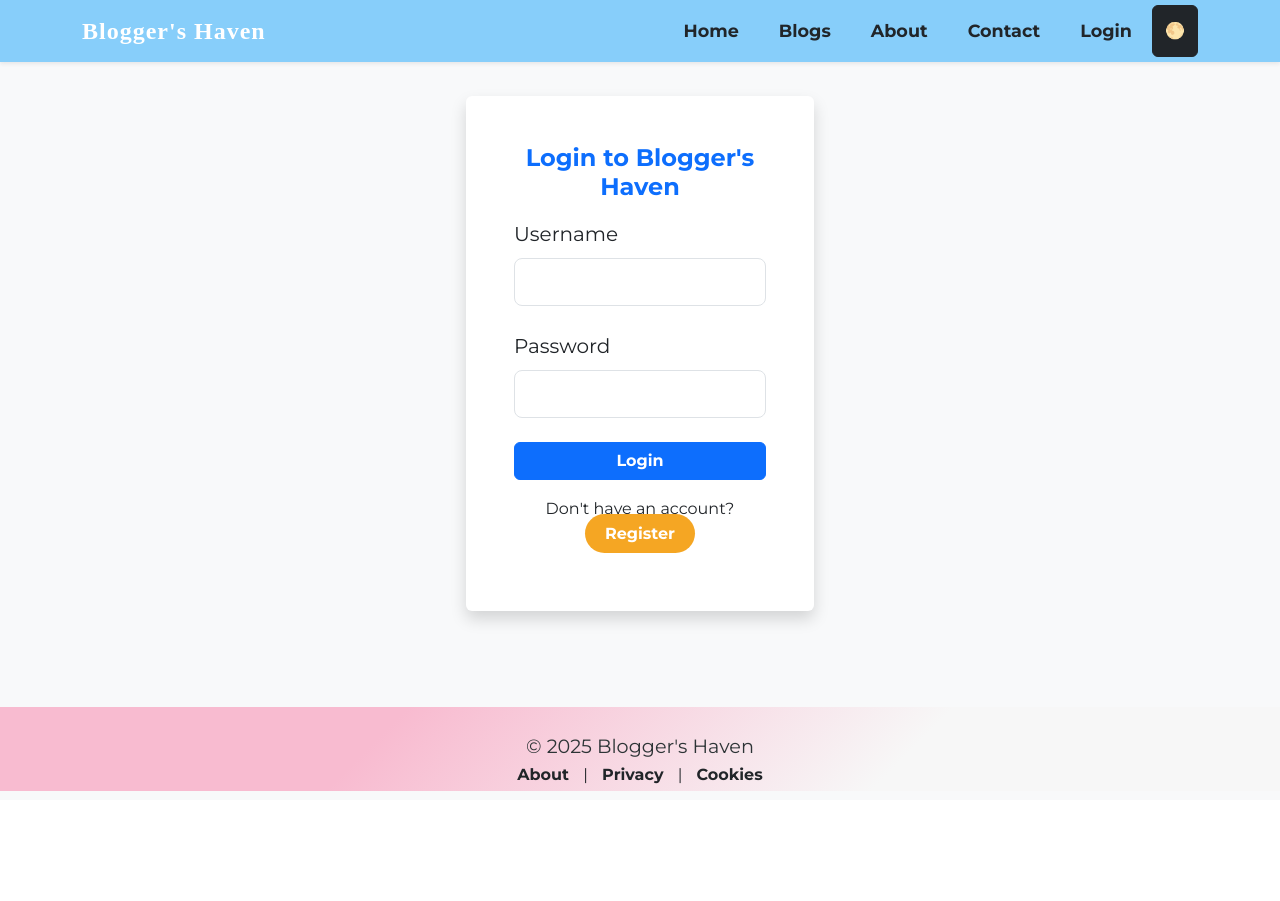
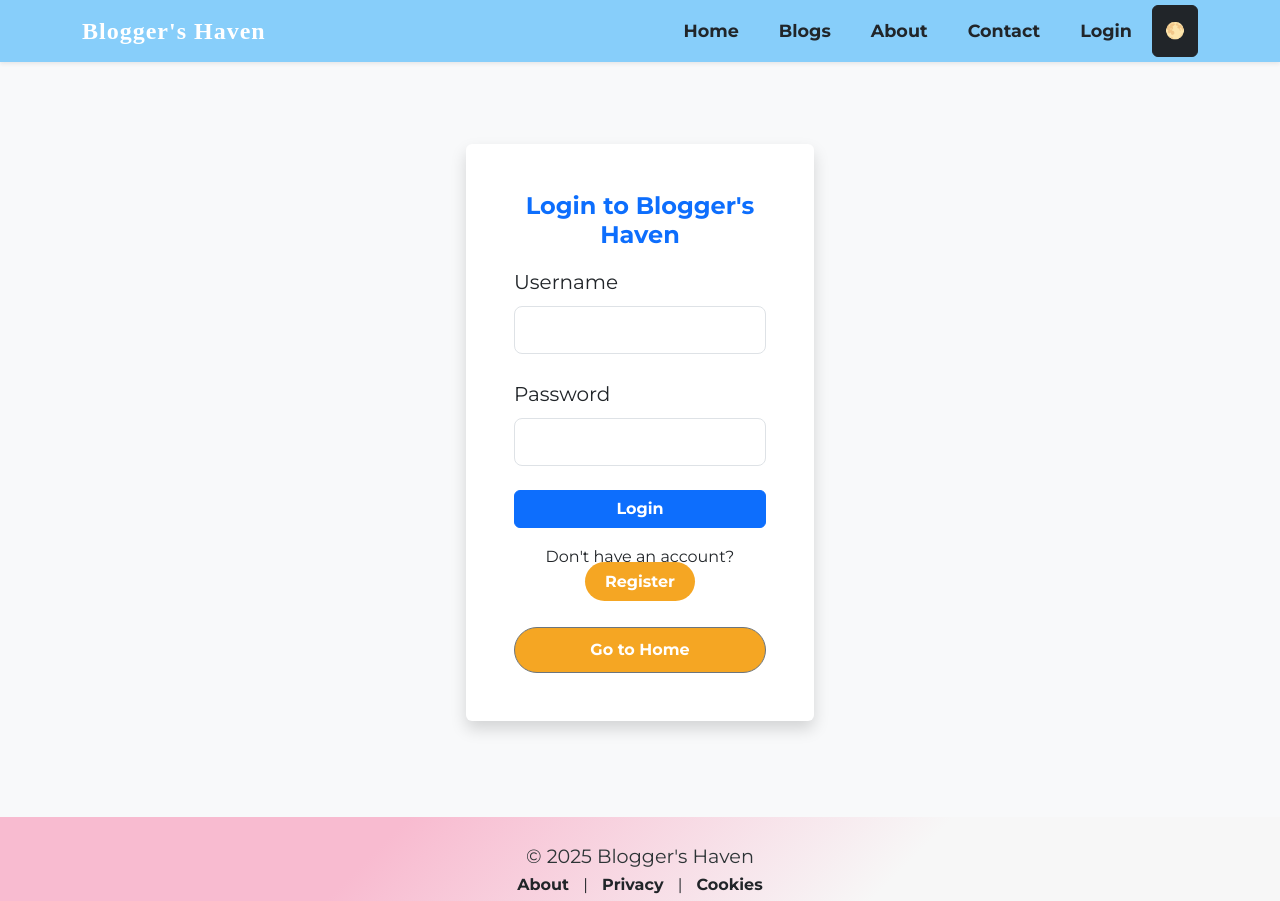
Before and after one commit to Namrata023/blogg_website, a Django app: template templates/login.html in a window 1280 px wide. Before the commit the page ends 791 px from the top, so only its background shows below. Run offline with Django 3.2, Linux system fonts and the light colour scheme; the template is opened without the code that fills it, so the values that code supplies are empty.

Commit message:
(fix): navbar

```diff
--- a/templates/base.html
+++ b/templates/base.html
@@ -23,6 +23,25 @@
 
     <link rel="icon" href="{% static 'images/favicon.ico' %}" type="image/x-icon" />
     <style>
+        html, body {
+            height: 100%;
+            margin: 0;
+            display: flex;
+            flex-direction: column;
+        }
+
+        .content {
+            flex: 1;
+        }
+
+        footer {
+            background-color: #f8f9fa;
+            color: #212529;
+            text-align: center;
+            padding: 10px 0;
+            width: 100%;
+            margin-top: auto;
+        }
 
         body {
             background-color: #f8f9fa;
@@ -32,7 +51,6 @@ body {
         .navbar {
             background-color: #87CEFA;
         }
-
 
         body.dark-mode {
             background-color: #121212;
@@ -53,18 +71,17 @@ body.dark-mode .card-text {
             color: #ffffff;
         }
 
-
         body.dark-mode #darkModeToggle {
             background-color: #f1f1f1;
             color: #333;
         }
+    </style>
 
-</style>
 
 </head>
 
 <body>
-
+    {% if request.resolver_match.url_name != 'login_view' and request.resolver_match.url_name != 'register' %}
     <nav class="navbar navbar-expand-lg navbar-light shadow-sm fixed-top" style="background-color: #87CEFA; padding: 5px 0;">
         <div class="container">
             <a class="navbar-brand text-white" href="{% url 'home' %}" style="font-family: 'Lora', serif; font-size: 1.5rem; font-weight: 700; letter-spacing: 1px;">Blogger's Haven</a>
@@ -77,6 +94,7 @@ body.dark-mode #darkModeToggle {
                     <li class="nav-item"><a class="nav-link text-dark" href="{% url 'blog' %}">Blogs</a></li>
                     <li class="nav-item"><a class="nav-link text-dark" href="{% url 'about' %}">About</a></li>
                     <li class="nav-item"><a class="nav-link text-dark" href="{% url 'contact' %}">Contact</a></li>
+
                     {% if user.is_authenticated %}
                         <li class="nav-item"><a class="nav-link text-dark" href="{% url 'logout_view' %}">Logout</a></li>
                     {% else %}
@@ -88,6 +106,7 @@ body.dark-mode #darkModeToggle {
             </div>
         </div>
     </nav>
+    {% endif %}
 
 {% if request.resolver_match.url_name == 'home'  %}
     <section class="bg-light py-5 mt-5">
@@ -120,7 +139,7 @@ body.dark-mode #darkModeToggle {
 
 
 
-    <div class="container mt-5">
+    <div class="container mt-5 content">
         {% block content %}
         <div class="row">
             {% for article in articles %}
@@ -148,15 +167,17 @@ body.dark-mode #darkModeToggle {
         </div>
         {% endblock content %}
     </div>
+    {% if request.resolver_match.url_name != 'login_view' and request.resolver_match.url_name != 'register' %}
     <footer class="bg-light text-dark text-center py-1 mt-5">
         <p class="mb-0">&copy; 2025 Blogger's Haven</p>
         <a href="{% url 'about' %}" class="text-dark">About</a> |
         <a href="{% url 'privacy' %}" class="text-dark">Privacy</a> |
         <a href="{% url 'cookies' %}" class="text-dark">Cookies</a>
+
     </footer>
+    {% endif %}
 
-
-    <script src="https://cdn.jsdelivr.net/npm/bootstrap@5.3.0/dist/js/bootstrap.bundle.min.js"></scrip>
+    <script src="https://cdn.jsdelivr.net/npm/bootstrap@5.3.0/dist/js/bootstrap.bundle.min.js"></script>
     <script src="https://code.jquery.com/jquery-3.6.0.min.js"></script>
     <script>
 
--- a/templates/login.html
+++ b/templates/login.html
@@ -11,18 +11,25 @@
         <form method="post">
           {% csrf_token %}
           <div class="mb-4">
-            <label for="username" class="form-label  fs-5">Username</label>
+            <label for="username" class="form-label fs-5">Username</label>
             <input type="text" id="username" name="username" class="form-control form-control-lg rounded-3" required>
           </div>
           <div class="mb-4">
-            <label for="password" class="form-label  fs-5">Password</label>
+            <label for="password" class="form-label fs-5">Password</label>
             <input type="password" id="password" name="password" class="form-control form-control-lg rounded-3" required>
           </div>
           <button type="submit" class="btn btn-primary w-100 fw-semibold fs-6">Login</button>
         </form>
+
         <div class="mt-3 text-center">
           <p>Don't have an account? <a href="{% url 'register' %}" class="text-decoration-none">Register</a></p>
         </div>
+
+
+        <div class="text-center mt-3">
+          <a href="{% url 'home' %}" class="btn btn-secondary w-100 fw-semibold fs-6">Go to Home</a>
+        </div>
+
       </div>
     </div>
   </div>
--- a/templates/register.html
+++ b/templates/register.html
@@ -20,6 +20,9 @@
         <div class="mt-3 text-center">
           <p>Already have an account? <a href="{% url 'login_view' %}" class="text-decoration-none">Login </a></p>
         </div>
+        <div class="text-center mt-3">
+          <a href="{% url 'home' %}" class="btn btn-secondary w-100 fw-semibold fs-6">Go to Home</a>
+        </div>
       </div>
     </div>
   </div>
```
Lines whose indentation alone changed are shown as unchanged.
